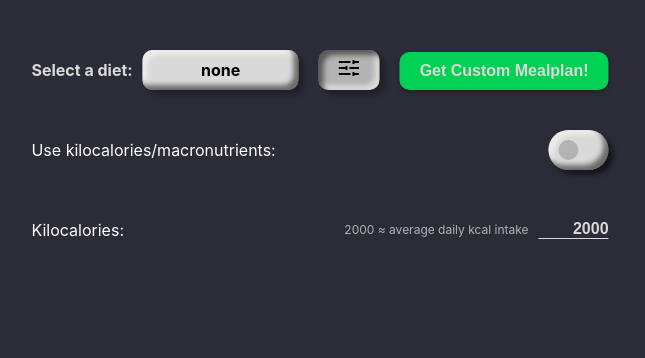
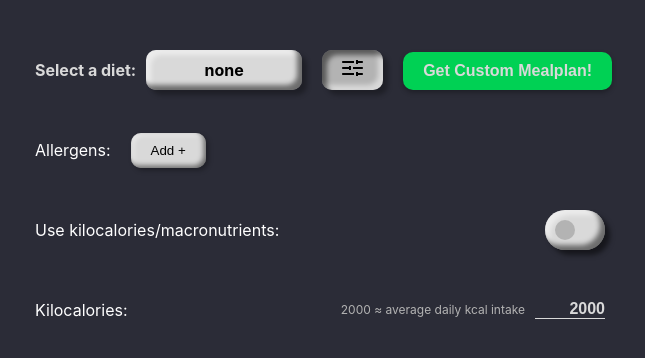
Before and after one commit to stanciuruben/alimento, a React (Vite) app in the folder client/: page / in a window 1280 px wide. Both pictures are taken after a click on the button "More Options". Shown: the top 358 px of the page, without its empty margins (320-965 px from the left). Built offline with nearby package versions, Linux system fonts and the light colour scheme.

Commit message:
feat: add allergens functionality

```diff
--- a/client/src/App.css
+++ b/client/src/App.css
@@ -1,3 +1,58 @@
+#app_container {
+    display: block;
+    position: relative;
+    width: 100vw;
+    height: 100vh;
+}
+
+.allergens__input__overlay {
+    display: block;
+    position: absolute;
+    top: 0;
+    left: 0;
+    width: 100%;
+    height: 100%;
+    background-color: var(--black-8);
+}
+
+.allergens__input {
+    display: block;
+    position: absolute;
+    width: 50rem;
+    top: 50%;
+    left: 50%;
+    transform: translate(-50%, -50%);
+}
+
+.allergens__input__label {
+    display: block;
+    margin-bottom: 2rem;
+    color: var(--lightgray);
+    font-size: 1.6rem;
+    font-weight: bold;
+}
+
+.allergens__input__input {
+    display: inline-block;
+    width: 42rem;
+    background-color: transparent;
+    border: none;
+    outline: none;
+    border-bottom: .1rem solid var(--white);
+    padding: 1rem 0;
+    color: var(--white);
+    font-size: 1.6rem;
+}
+
+.allergens__input__input:focus {
+    border-bottom: .1rem solid var(--primary);
+}
+
+.allergens__input__submit {
+    display: inline-block;
+    margin-left: 1rem;
+}
+
 .btn--1 {
     font-size: 1.6rem;
     padding: 1rem 2rem;
--- a/client/src/App.tsx
+++ b/client/src/App.tsx
@@ -1,10 +1,71 @@
+import { useRef, useState, type FormEvent, type KeyboardEvent, type MouseEvent } from 'react';
 import UserInputs from './components/UserInputs/UserInputs';
 import './App.css';
 
 function App (): JSX.Element {
+    const allergensInput = useRef<HTMLInputElement>(null);
+    const [showInput, setShowInput] = useState<boolean>(false);
+    const [allergens, setAllergens] = useState<string[]>([]);
+
+    function addAllergens (e: FormEvent<HTMLFormElement>): void {
+        e.preventDefault();
+        const itemsToAdd: string[] =
+            allergensInput.current?.value.split(/\s*,\s*|\s+/) ?? [];
+        while (itemsToAdd[itemsToAdd.length - 1] === '') {
+            itemsToAdd.pop();
+        }
+        setAllergens(allergens.concat(itemsToAdd));
+        setShowInput(false);
+    }
+
+    function closeInput (e: MouseEvent): void {
+        setShowInput(false);
+    }
+
+    function closeInputOnKeyStroke (e: KeyboardEvent): void {
+        if (e.key === 'Escape') {
+            setShowInput(false);
+        }
+    }
+
     return (
-        <main>
-            <UserInputs />
+        <main id="app_container">
+            <UserInputs
+                setShowInput={setShowInput}
+                allergens={allergens}
+                setAllergens={setAllergens}
+            />
+            {showInput && (
+                <>
+                    <button className="allergens__input__overlay" onClick={closeInput}></button>
+                    <form
+                        className="allergens__input"
+                        onSubmit={addAllergens}
+                        onKeyDown={closeInputOnKeyStroke}
+                    >
+                        <label
+                            htmlFor="allergens-input"
+                            className="allergens__input__label"
+                        >
+                            Insert 1 or more ingredients separated by a commas
+                            or spaces that you don't want in your meal plan.
+                        </label>
+                        <input
+                            autoFocus
+                            ref={allergensInput}
+                            type="text"
+                            name="allergens-input"
+                            className="allergens__input__input"
+                        />
+                        <button
+                            className="allergens__input__submit btn--1"
+                            type="submit"
+                        >
+                            Add
+                        </button>
+                    </form>
+                </>
+            )}
         </main>
     );
 }
--- /dev/null
+++ b/client/src/components/Allergens/Allergens.css
@@ -0,0 +1,59 @@
+.form__label {
+    vertical-align: middle;
+    height: 100%;
+}
+
+.allergens {
+    display: flex;
+    flex-wrap: wrap;
+    padding: 2rem 0;
+    justify-content: start;
+    align-items: center;
+    row-gap: 1rem;
+}
+
+.allergens__item {
+    user-select: none;
+    width: fit-content;
+    padding: 1rem 2rem;
+    list-style: none;
+    background-color: var(--red);
+    color: var(--white);
+    outline: none;
+    border: none;
+    border-radius: 1rem;
+    box-shadow: 0.25rem 0.25rem 0.5rem var(--black-3),
+        -0.25rem -0.25rem 0.5rem var(--black-3) inset,
+        0.25rem 0.25rem 0.5rem var(--white-3) inset;
+}
+
+.allergens__item--1 {
+    user-select: none;
+    width: fit-content;
+    padding: 1rem 2rem;
+    list-style: none;
+    background-color: var(--white);
+    color: var(--black);
+    outline: none;
+    border: none;
+    border-radius: 1rem;
+    cursor: pointer;
+    box-shadow: 0.25rem 0.25rem 0.5rem var(--black-3),
+        -0.25rem -0.25rem 0.5rem var(--black-5) inset,
+        0.25rem 0.25rem 0.5rem var(--white-5) inset;
+}
+
+.allergens__item:not(:last-child) {
+    margin-right: 1rem;
+}
+
+.allergens__item__delete {
+    display: inline;
+    margin-left: 1rem;
+    font-weight: bold;
+    outline: none;
+    border: none;
+    color: var(--white);
+    background-color: transparent;
+    cursor: pointer;
+}
--- /dev/null
+++ b/client/src/components/Allergens/Allergens.tsx
@@ -0,0 +1,62 @@
+import {
+    type SetStateAction,
+    type FC,
+    type MouseEvent,
+    type Dispatch
+} from 'react';
+import './Allergens.css';
+
+interface Props {
+    setShowInput: Dispatch<SetStateAction<boolean>>
+    allergens: string[]
+    setAllergens: Dispatch<SetStateAction<string[]>>
+}
+
+const Allergens: FC<Props> = ({ setShowInput, allergens, setAllergens }) => {
+    function openInput (e: MouseEvent): void {
+        e.preventDefault();
+        setShowInput(true);
+    }
+
+    function deleteItem (e: MouseEvent, index: number): void {
+        e.preventDefault();
+        setAllergens(
+            allergens.filter((_item: string, i: number) => !(index === i))
+        );
+    }
+
+    return (
+        <>
+            <ul className="allergens">
+                <label htmlFor="allergens" className="form_label">
+                    Allergens:
+                </label>
+                {allergens.map((item: string, index: number) => (
+                    <li
+                        key={'allergen-' + index.toString() + '-' + item}
+                        className="allergens__item"
+                    >
+                        {item}
+                        <button
+                            className="allergens__item__delete"
+                            onClick={(e) => {
+                                deleteItem(e, index);
+                            }}
+                        >
+                            x
+                        </button>
+                    </li>
+                ))}
+                <button
+                    name="allergens"
+                    className="allergens__item--1"
+                    onClick={openInput}
+                >
+                    Add +
+                </button>
+            </ul>
+        </>
+    );
+};
+
+export default Allergens;
--- a/client/src/components/MoreOptions/MoreOptions.tsx
+++ b/client/src/components/MoreOptions/MoreOptions.tsx
@@ -1,10 +1,21 @@
 /* eslint-disable multiline-ternary */
-import { type FC, useState, type ChangeEvent, useEffect } from 'react';
-// import './MoreOptions.css';
+import {
+    type FC,
+    useState,
+    type ChangeEvent,
+    useEffect,
+    type SetStateAction,
+    type Dispatch
+} from 'react';
+import Allergens from '../Allergens/Allergens';
 
-interface Props {}
+interface Props {
+    setShowInput: Dispatch<SetStateAction<boolean>>
+    allergens: string[]
+    setAllergens: Dispatch<SetStateAction<string[]>>
+}
 
-const MoreOptions: FC<Props> = () => {
+const MoreOptions: FC<Props> = ({ setShowInput, allergens, setAllergens }) => {
     const [useMacros, setUseMacros] = useState<boolean>(false);
     const [kcal, setKcal] = useState<number>(2000);
     const [protein, setProtein] = useState<number>(110);
@@ -15,7 +26,7 @@ const MoreOptions: FC<Props> = () => {
     useEffect(() => {
         setMacrosToKcal(protein * 4 + carbs * 4 + fat * 9);
         // send state to parent
-    }, [protein, carbs, fat])
+    }, [protein, carbs, fat]);
 
     function changeState (
         e: ChangeEvent<HTMLInputElement>,
@@ -23,6 +34,7 @@ const MoreOptions: FC<Props> = () => {
     ): void {
         const newInput: number = parseInt(e.target.value);
         if (isNaN(newInput)) {
+            // set a warning if input is not a number
             return;
         }
         switch (property) {
@@ -44,6 +56,11 @@ const MoreOptions: FC<Props> = () => {
 
     return (
         <div className="form__more_options">
+            <Allergens
+                setShowInput={setShowInput}
+                allergens={allergens}
+                setAllergens={setAllergens}
+            />
             <fieldset className="form__more_options__row">
                 <label htmlFor="kcal-macros" className="form_label">
                     Use kilocalories/macronutrients:
@@ -126,7 +143,8 @@ const MoreOptions: FC<Props> = () => {
                         </span>
                     </fieldset>
                     <small className="form__text--small">
-                        Estimated number of kilocalories for current macros: {macrosToKcal}
+                        Estimated number of kilocalories for current macros:{' '}
+                        {macrosToKcal}
                     </small>
                 </div>
             ) : (
--- a/client/src/components/UserInputs/UserInputs.css
+++ b/client/src/components/UserInputs/UserInputs.css
@@ -5,6 +5,7 @@
     top: 5rem;
     transform: translateX(-50%);
     white-space: nowrap;
+    max-width: 57rem;
 }
 
 .form::after {
@@ -113,6 +114,10 @@
     transition: all 0.3s ease;
 }
 
+.form_checkbox:active::before {
+    background-color: var(--lightgray);
+}
+
 .form_checkbox:checked::before {
     background-color: var(--lightgray);
     box-shadow: 0.5rem 0.5rem 0.5rem var(--black-3),
--- a/client/src/components/UserInputs/UserInputs.tsx
+++ b/client/src/components/UserInputs/UserInputs.tsx
@@ -1,10 +1,20 @@
-import { useState, type FC, type MouseEvent } from 'react';
+import {
+    type SetStateAction,
+    useState,
+    type FC,
+    type MouseEvent,
+    type Dispatch
+} from 'react';
 import MoreOptions from '../MoreOptions/MoreOptions';
 import './UserInputs.css';
 
-interface Props {}
+interface Props {
+    setShowInput: Dispatch<SetStateAction<boolean>>
+    allergens: string[]
+    setAllergens: Dispatch<SetStateAction<string[]>>
+}
 
-const UserInputs: FC<Props> = () => {
+const UserInputs: FC<Props> = ({ setShowInput, allergens, setAllergens }) => {
     const [showMore, setShowMore] = useState<boolean>(false);
 
     function toggleSettings (e: MouseEvent): void {
@@ -55,6 +65,7 @@ const UserInputs: FC<Props> = () => {
                 </select>
             </fieldset>
             <button
+                type='button'
                 onClick={toggleSettings}
                 className={
                     showMore
@@ -68,7 +79,13 @@ const UserInputs: FC<Props> = () => {
             <button className="cta--1 form__primary--last">
                 Get Custom Mealplan!
             </button>
-            {showMore && <MoreOptions />}
+            {showMore && (
+                <MoreOptions
+                    setShowInput={setShowInput}
+                    allergens={allergens}
+                    setAllergens={setAllergens}
+                />
+            )}
         </form>
     );
 };
--- a/client/src/main.css
+++ b/client/src/main.css
@@ -13,10 +13,13 @@
     --black: #000000;
     --primary: #00d154;
     --secondary: #2b2c37;
+    --red: #bc2121;
 
-  --black-5: rgba(0,0,0,.5);
-  --black-3: rgba(0,0,0,.3);
-  --white-5: rgba(255,255,255,.5);
+    --black-8: rgba(0, 0, 0, 0.8);
+    --black-5: rgba(0, 0, 0, 0.5);
+    --black-3: rgba(0, 0, 0, 0.3);
+    --white-3: rgba(255, 255, 255, 0.3);
+    --white-5: rgba(255, 255, 255, 0.5);
 }
 
 html {
```
Lines whose indentation alone changed are shown as unchanged.
